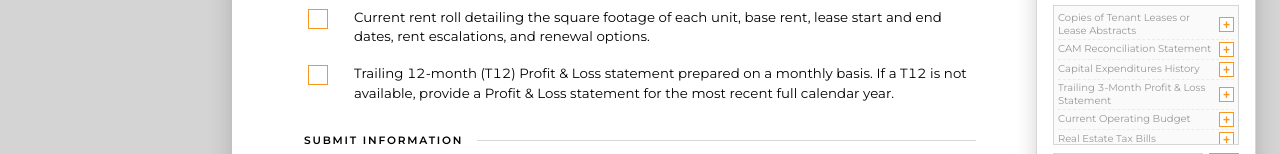
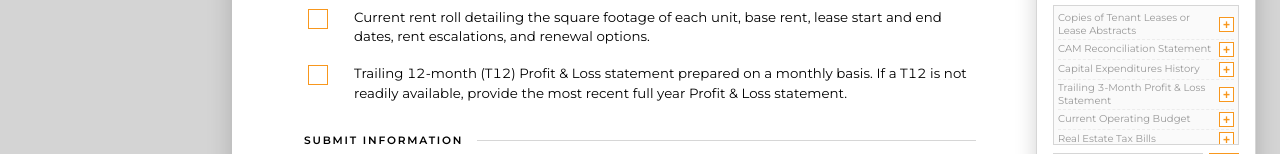
Before and after one commit to joeferrandino/property-info-request, a plain HTML site: page index.html in a window 1280 px wide. Shown: the part 273-427 px from the top of the page. Drawn offline with Linux system fonts and the light colour scheme.

Commit message:
Refine T12 fallback wording to accept most recent full year P&L
Co-Authored-By: Claude Opus 4.8 (1M context) <noreply@anthropic.com>

```diff
--- a/index.html
+++ b/index.html
@@ -1140,11 +1140,11 @@
     const checklistsByMode = {
       bov: [
         'Current rent roll detailing the square footage of each unit, base rent, lease start and end dates, rent escalations, and renewal options.',
-        'Trailing 12-month (T12) Profit & Loss statement prepared on a monthly basis. If a T12 is not available, provide a Profit & Loss statement for the most recent full calendar year.'
+        'Trailing 12-month (T12) Profit & Loss statement prepared on a monthly basis. If a T12 is not readily available, provide the most recent full year Profit & Loss statement.'
       ],
       dd: [
         'Current rent roll detailing the square footage of each unit, base rent, lease start and end dates, rent escalations, and renewal options.',
-        'Trailing 12-month (T12) Profit & Loss statement prepared on a monthly basis. If a T12 is not available, provide a Profit & Loss statement for the most recent full calendar year.'
+        'Trailing 12-month (T12) Profit & Loss statement prepared on a monthly basis. If a T12 is not readily available, provide the most recent full year Profit & Loss statement.'
       ]
     };
 
```
